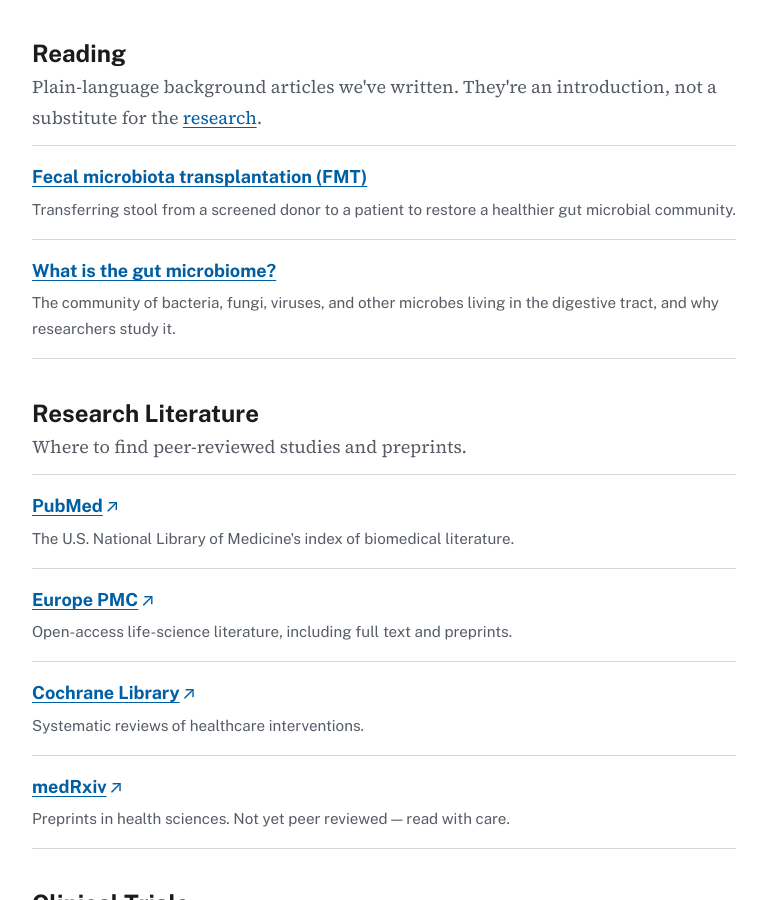
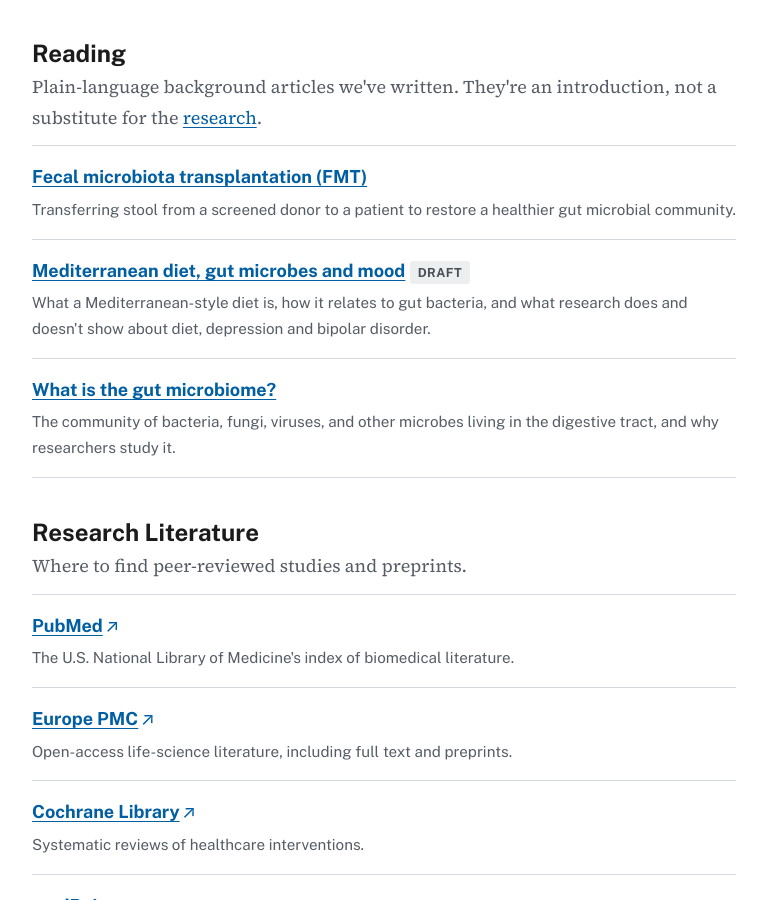
Before and after one commit to ryanmburns93/gut-microbiome-treatment-research-hub, a Jekyll site: the page built from resources/index.html, in a window 1280 px wide and 900 px high, scrolled down 386 px. Shown: the whole window, without its empty margins (40-807 px from the left). Built offline with Jekyll 4.4.1, drawn with Linux system fonts in a browser that asks for light colours; part of the change alters nothing that is shown.

Commit message:
Add diet section to story and Mediterranean diet reading article (draft)
Co-Authored-By: Claude Sonnet 5.5 <noreply@anthropic.com>
Claude-Session: https://claude.ai/code/session_01SV7nfsmy2RZvwfh98h429Q

```diff
--- /dev/null
+++ b/_reading/mediterranean-diet-and-mood.md
@@ -0,0 +1,141 @@
+---
+title: Mediterranean diet, gut microbes and mood
+summary: What a Mediterranean-style diet is, how it relates to gut bacteria, and what research does and doesn't show about diet, depression and bipolar disorder.
+tags: [Mediterranean diet, fiber, plant diversity, depression, bipolar disorder]
+evidence: preliminary
+status: draft
+last_reviewed: 2026-11-04
+key_points:
+  - A **Mediterranean diet** centers on vegetables, fruit, whole grains, legumes, nuts and olive oil, with less red meat and processed food. In observational studies it goes with gut microbiomes that make more short-chain fatty acids.
+  - Eating **many different plants** (one large survey found 30 or more types a week) goes with a more diverse gut microbiome. That is an association, not proof of cause.
+  - Diet is being studied alongside fecal transplants, but reviews say it is **still unclear** whether diet changes how well FMT works.
+  - For **depression**, trials of dietary improvement show benefit. For **bipolar disorder**, we found no completed trial of a Mediterranean diet, and the evidence is observational and mixed.
+  - Large diet changes can interact with some psychiatric medicines, so tell your prescriber before making them.
+sources:
+  - title: "De Filippis et al. High-level adherence to a Mediterranean diet beneficially impacts the gut microbiota and associated metabolome. Gut, 2016"
+    url: https://pubmed.ncbi.nlm.nih.gov/26416813/
+    note: Cross-sectional study of 153 Italian adults.
+  - title: "Ghosh et al. Mediterranean diet intervention alters the gut microbiome in older people reducing frailty and improving health status: the NU-AGE 1-year dietary intervention across five European countries. Gut, 2020"
+    url: https://pmc.ncbi.nlm.nih.gov/articles/PMC7306987/
+    note: 612 non-frail or pre-frail older adults followed for 12 months.
+  - title: "McDonald et al. American Gut: an open platform for citizen science microbiome research. mSystems, 2018"
+    url: https://doi.org/10.1128/mSystems.00031-18
+    note: Source of the finding on 30 or more plant types a week.
+  - title: "University of Illinois. Illinois scientists highlight impact of diet in world's largest citizen-science microbiome project (2018)"
+    url: https://hdh.fshn.illinois.edu/2018/05/16/illinois-scientists-highlight-impact-of-diet-in-worlds-largest-citizen-science-microbiome-project/
+    note: Plain-language summary of the American Gut diet findings.
+  - title: "Komorniak et al. The Impact of Diet on the Fecal Microbiota Transplantation Success in Patients with Gastrointestinal Diseases: A Literature Review. Nutrients, 2025"
+    url: https://doi.org/10.3390/nu17203314
+    note: Review of nine human studies, mostly in gut diseases.
+  - title: "Teigen et al. Nutritional optimization of fecal microbiota transplantation in humans: a scoping review. Gut Microbes, 2025"
+    url: https://doi.org/10.1080/19490976.2024.2446378
+    note: Scoping review of 18 papers.
+  - title: "Jacka et al. A randomised controlled trial of dietary improvement for adults with major depression (the SMILES trial). BMC Medicine, 2017"
+    url: https://pubmed.ncbi.nlm.nih.gov/28137247/
+    note: 12-week trial, 56 people with complete data.
+  - title: "Firth et al. The effects of dietary improvement on symptoms of depression and anxiety: a meta-analysis of randomized controlled trials. Psychosomatic Medicine, 2019"
+    url: https://researchers.westernsydney.edu.au/en/publications/the-effects-of-dietary-improvement-on-symptoms-of-depression-and-/
+    note: 16 trials, 45,826 participants.
+  - title: "Gomes da Costa et al. Is a vegetarian diet beneficial for bipolar disorder? Acta Psychiatrica Scandinavica, 2024"
+    url: https://pmc.ncbi.nlm.nih.gov/articles/PMC12437975
+    note: 66 people with bipolar disorder; correlational.
+  - title: "Adherence to a Mediterranean diet and mental health outcomes in people with severe mental illness: a systematic review (conference abstract, BJPsych Open)"
+    url: https://pmc.ncbi.nlm.nih.gov/articles/PMC11738177/
+    note: 13 studies. A conference abstract, not a full paper.
+  - title: "Time-restricted eating versus Mediterranean diet in bipolar disorder: trial protocol. BMC Psychiatry, 2024"
+    url: https://bmcpsychiatry.biomedcentral.com/articles/10.1186/s12888-024-05790-4
+    note: Describes a planned trial. No results reported.
+  - title: "ClinicalTrials.gov NCT06188754. Healthy Lifestyles for Bipolar Disorder"
+    url: https://clinicaltrials.gov/study/NCT06188754
+    note: Registration for the trial above.
+  - title: "Which? What's in Zoe's Daily30+ supplement, and can you make your own?"
+    url: https://www.which.co.uk/news/article/whats-in-zoes-30-supplement-and-can-you-make-your-own-aK2zC0p6ek60
+    note: Independent consumer review of one plant-variety product.
+  - title: "ZOE. What is Daily30+ and what does it contain?"
+    url: https://zoe.com/learn/daily30-and-what-it-contains
+    note: The maker's description. A company source.
+  - title: "FDA. Grapefruit juice and some drugs don't mix"
+    url: https://www.fda.gov/consumers/consumer-updates/grapefruit-juice-and-some-drugs-dont-mix
+    note: Consumer guidance on food and drug interactions.
+  - title: "Mahgoub & Sadaf. Potato chips and potentially toxic lithium level. Primary Care Companion for CNS Disorders, 2021"
+    url: https://www.psychiatrist.com/pcc/bipolar/potato-chips-potentially-toxic-lithium-level
+    note: Single-patient case report.
+---
+
+## Overview
+
+A **Mediterranean diet** is an eating pattern based on the traditional foods of countries around the Mediterranean Sea. It centers on vegetables, fruit, whole grains, legumes (beans and lentils), nuts, olive oil and oily fish, with little red meat or processed food and sweets and alcohol as occasional extras. [11]
+
+This article covers three questions: how this way of eating relates to gut microbes, whether diet affects how well a fecal transplant works, and what is known about diet and mood. The short answer is that the gut findings are encouraging but mostly observational, and the findings for bipolar disorder are very limited.
+
+## Diet and the gut microbiome
+
+Gut microbes feed on what reaches the colon, especially fiber from plants. When they ferment it, they make **short-chain fatty acids**, compounds that researchers study for effects on the gut lining, inflammation and the gut–brain connection.
+
+- In a study of 153 Italian adults who ate omnivore, vegetarian or vegan diets, people whose eating was high in plant foods in the Mediterranean pattern had higher fecal short-chain fatty acids, more *Prevotella*, and more fiber-degrading bacteria. Those with lower Mediterranean adherence had higher levels of a compound called TMAO in their urine. The study compared people at one point in time, so it can't show that the diet caused the differences. [1]
+- In the NU-AGE project, 612 non-frail or pre-frail older adults in five European countries followed a Mediterranean-style diet adapted for older people for 12 months. Higher adherence was linked to shifts in specific bacteria, and the bacteria that increased were associated with lower frailty, better cognitive scores and lower levels of inflammatory markers. The metabolite findings were inferred from the bacteria present rather than measured directly. [2]
+
+Both studies were in general populations, not people with psychiatric conditions.
+
+## Variety: the "30 plants" idea
+
+Many people aiming to feed their gut microbes focus on the **number of different plants** they eat in a week, not just the total amount. The most-cited basis is the American Gut Project, a large citizen-science study. It found that people who ate more than 30 different plant types a week had more diverse gut microbiomes than those who ate 10 or fewer. [3][4]
+
+That is an association. People answered a voluntary diet survey, and the researchers say they don't yet know whether raising microbial diversity would improve health. [4] The number 30 is a useful target, not a threshold with a known effect.
+
+Fruits and vegetables are the easiest way to add variety. Whole grains, legumes, nuts, seeds, herbs and spices also add different plants.
+
+Some companies sell products designed to add variety. One example is ZOE's Daily30+, a powder blend of plant foods that is sprinkled on meals. The maker describes it as a complement to a healthy diet, not a replacement. [14] A consumer review noted that the company's own six-week trial was a preprint testing an earlier recipe, and that the same variety can be reached more cheaply with everyday foods. [13] The site mentions it because it is something Monica and Ryan tried, not as an endorsement.
+
+## Diet around fecal transplants
+
+Because a transplant introduces new microbes, researchers are asking whether diet helps them settle in. Two recent reviews looked at this.
+
+- A review of nine human studies, mostly in gut diseases, found that most reported added benefit from combining diet with FMT. For example, one reported remission in 65.7% of ulcerative colitis patients given an anti-inflammatory diet plus transplant, compared with 35.5% on standard therapy. One trial found no benefit from added fiber. The studies were small and short, and several had no transplant-alone comparison. [5]
+- A scoping review of 18 papers found that the studies varied widely and gave little detail on diet. Some suggested that diet or fiber improved results, but the authors say diet's effect on transplant success remains unclear. [6]
+
+Nothing here comes from trials of FMT for psychiatric conditions.
+
+## Diet and depression
+
+- In the **SMILES** trial, adults with moderate to severe depression who had seven sessions with a dietitian to move toward a Mediterranean-style diet did better over 12 weeks than a social-support control group. About 32% of the diet group reached remission compared with 8% of the control group. The trial was small, with 56 people providing complete data, and most participants were also receiving other treatment. [7]
+- A **meta-analysis** of 16 randomized trials with 45,826 participants found that dietary improvement reduced depressive symptoms (a small effect), with no significant effect on anxiety. Fifteen of the 16 studies were in people without a clinical depression diagnosis, and the trials used different diets, so it can't say which components matter. [8]
+
+## Diet and bipolar disorder
+
+The evidence here is thin.
+
+- A 2024 study of 66 people with bipolar disorder who were stable or mildly depressed found that adherence to a Mediterranean diet was low. Higher adherence was linked to better perceived quality of life. A vegetarian-style eating pattern was linked to lower depression scores and better functioning. The study compared people at one point in time, so it can't show that diet caused those differences. [9]
+- A systematic review of Mediterranean diet studies in people with serious mental illness, including bipolar disorder, found 13 studies with inconsistent results. It is available only as a conference abstract and doesn't report bipolar-specific findings. [10]
+- A randomized trial comparing a Mediterranean diet with time-restricted eating in adults with bipolar disorder has been designed, with about 300 participants planned. No results have been reported that we could find. [11][12]
+
+We found no completed trial showing that a Mediterranean diet treats bipolar disorder or prevents mood episodes.
+
+## Food and medication safety
+
+Changing your diet is low risk for most people, but large changes can interact with some medicines.
+
+- **Grapefruit** (and related fruits such as Seville oranges and pomelos) can raise levels of certain drugs. The FDA lists some anti-anxiety drugs among those affected and advises asking a provider or pharmacist about your specific medicine. [15]
+- **Lithium** levels depend on how much sodium and fluid you take in. One case report described a woman whose lithium level rose without a dose change when her salt intake dropped sharply. [16] If you take lithium, mention major changes in how you eat to your prescriber.
+
+Diet should not replace psychiatric treatment, and psychiatric medication shouldn't be stopped without medical supervision.
+
+## Limitations
+
+- Most findings are observational, so they can't separate diet from other differences between people.
+- "Mediterranean diet" is defined and scored differently across studies.
+- Trials often combine diet with other changes, such as coaching or exercise.
+- Evidence from older adults, people with gut disease or people with depression may not apply to bipolar disorder.
+
+## Key takeaways
+
+- A Mediterranean-style diet with plenty of plant variety is a reasonable, low-risk thing to do alongside treatment, and there are plausible gut-based reasons it could help.
+- The evidence is strongest for general health and for depression, weaker for FMT, and thinnest for bipolar disorder.
+- Check with your prescriber before making big dietary changes, especially if you take lithium.
+
+## Open questions
+
+- Does a Mediterranean diet change mood episodes in bipolar disorder? The ongoing trial may help answer this.
+- Does diet change how well transplanted microbes settle in, and does that affect mood?
+- How much does variety matter compared with total fiber?
+- Which parts of the diet matter most, and for whom?
--- a/story/index.md
+++ b/story/index.md
@@ -64,6 +64,14 @@ One challenge they faced that Jane had not was that they couldn't safely source
 
 This is one person's self-reported data, with medication changes, diet, and life happening at the same time. It shows what happened to Monica, not what FMT does in general.
 
+## Food as part of the treatment
+
+After the August relapse, diet became part of the plan rather than an afterthought. During the second round, Monica followed a Mediterranean-style diet strictly: mostly vegetables, fruit, whole grains, legumes, nuts and olive oil, with little red meat or processed food. The reasoning was that a transplant gives the gut new microbes, and plant fiber is what many of them feed on.
+
+One goal was variety, with a target of about 30 different plants a week. That number comes from the American Gut Project, a large citizen-science study in which people who ate 30 or more types of plant a week had more diverse gut microbiomes than those who ate 10 or fewer. It is an association based on survey answers, not proof that variety changes anything. They also tried ZOE's [Daily30+](https://zoe.com/learn/daily30-and-what-it-contains), a powder blend of roughly 30 plant foods that is sprinkled on meals to add variety. We mention it because we tried it, not as an endorsement.
+
+The chart can't tell us whether the diet made a difference for Monica, since the second round also involved new donors and other changes. For what research does and doesn't show about diet, depression and bipolar disorder, see [Mediterranean diet, gut microbes and mood]({{ '/reading/mediterranean-diet-and-mood/' | relative_url }}).
+
 ## Her microbiome, before and after
 
 <figure class="story-figure">
```
